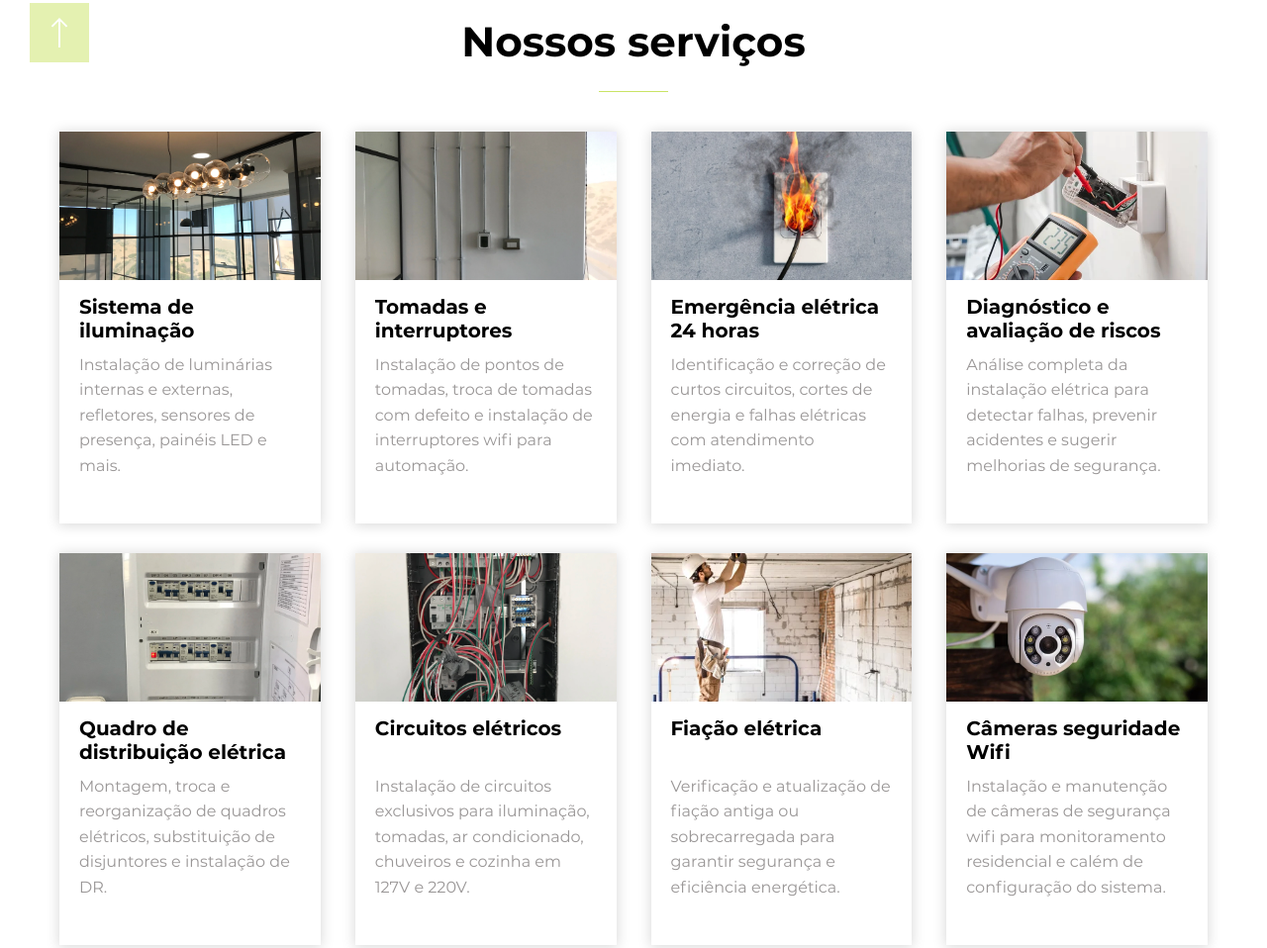
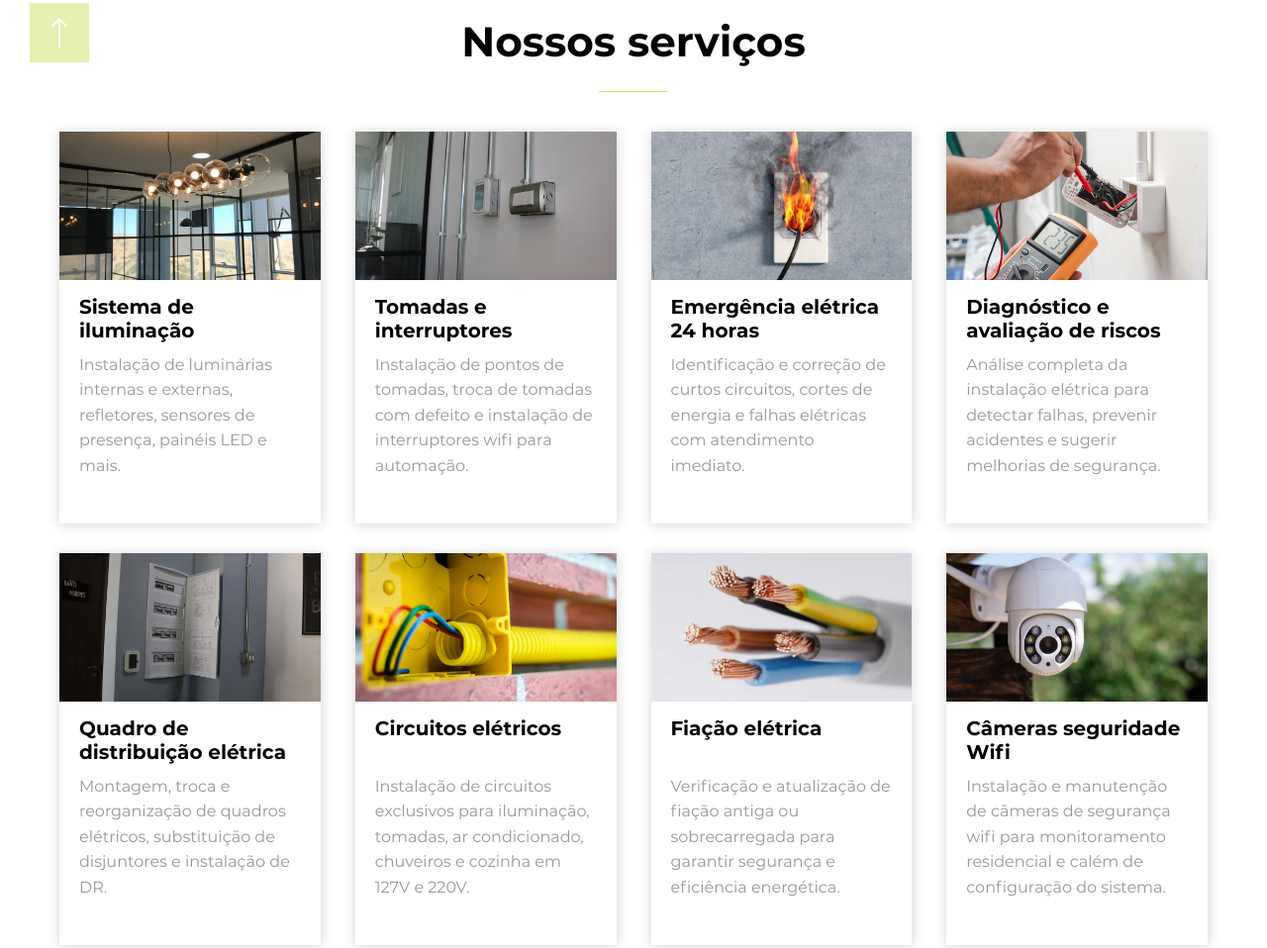
Before and after one commit to TommiL90/405882, a website: page html/index.html in a window 1280 px wide. Shown: the part 807-1765 px from the top of the page at 99% size. Drawn offline with Linux system fonts and the light colour scheme; animation ran at ten frames a second.

Commit message:
feat: actualiza imágenes de servicios eléctricos con nuevos archivos QUADRO

```diff
--- a/html/index.html
+++ b/html/index.html
@@ -427,7 +427,7 @@
 
 					<div class="services-item wow fadeIn" data-wow-delay="0.2s">
 						<div class="services-thumb">
-							<img src="images/tomadas.webp" alt="Tomadas e interruptores">
+							<img src="images/QUADRO-2.webp" alt="Tomadas e interruptores">
 						</div>
 						<div class="services-body">
 							<h3 class="services-title">Tomadas e interruptores</h3>
@@ -459,7 +459,7 @@
 					</div>
 					<div class="services-item wow fadeIn" data-wow-delay="0.1s">
 						<div class="services-thumb">
-							<img src="images/diagnostco.webp" alt="Diagnóstico e avaliação de riscos">
+							<img src="images/QUADRO-4.webp" alt="Diagnóstico e avaliação de riscos">
 						</div>
 						<div class="services-body">
 							<h3 class="services-title">Diagnóstico e avaliação de riscos</h3>
@@ -481,7 +481,7 @@
 
 					<div class="services-item wow fadeIn" data-wow-delay="0.2s">
 						<div class="services-thumb">
-							<img src="images/quadro.webp" alt="Quadro de distribuição elétrica">
+							<img src="images/QUADRO-5.webp" alt="Quadro de distribuição elétrica">
 						</div>
 						<div class="services-body">
 							<h3 class="services-title">Quadro de distribuição elétrica</h3>
@@ -497,7 +497,7 @@
 
 					<div class="services-item wow fadeIn" data-wow-delay="0.2s">
 						<div class="services-thumb">
-							<img src="images/circuitos.webp" alt="Quadro de distribuição elétrica">
+							<img src="images/QUADRO-6.webp" alt="Quadro de distribuição elétrica">
 						</div>
 						<div class="services-body">
 							<h3 class="services-title">Circuitos elétricos</h3>
@@ -514,7 +514,7 @@
 
 					<div class="services-item wow fadeIn" data-wow-delay="0.2s">
 						<div class="services-thumb">
-							<img src="images/service-2.webp" alt="Quadro de distribuição elétrica">
+							<img src="images/QUADRO-7.webp" alt="Quadro de distribuição elétrica">
 						</div>
 						<div class="services-body">
 							<h3 class="services-title">Fiação elétrica</h3>
```
Also changed, not shown: html/images/QUADRO-2.webp (added), html/images/QUADRO-4.webp (added), html/images/QUADRO-5.webp (added), html/images/QUADRO-6.webp (added), html/images/QUADRO-7.webp (added).
